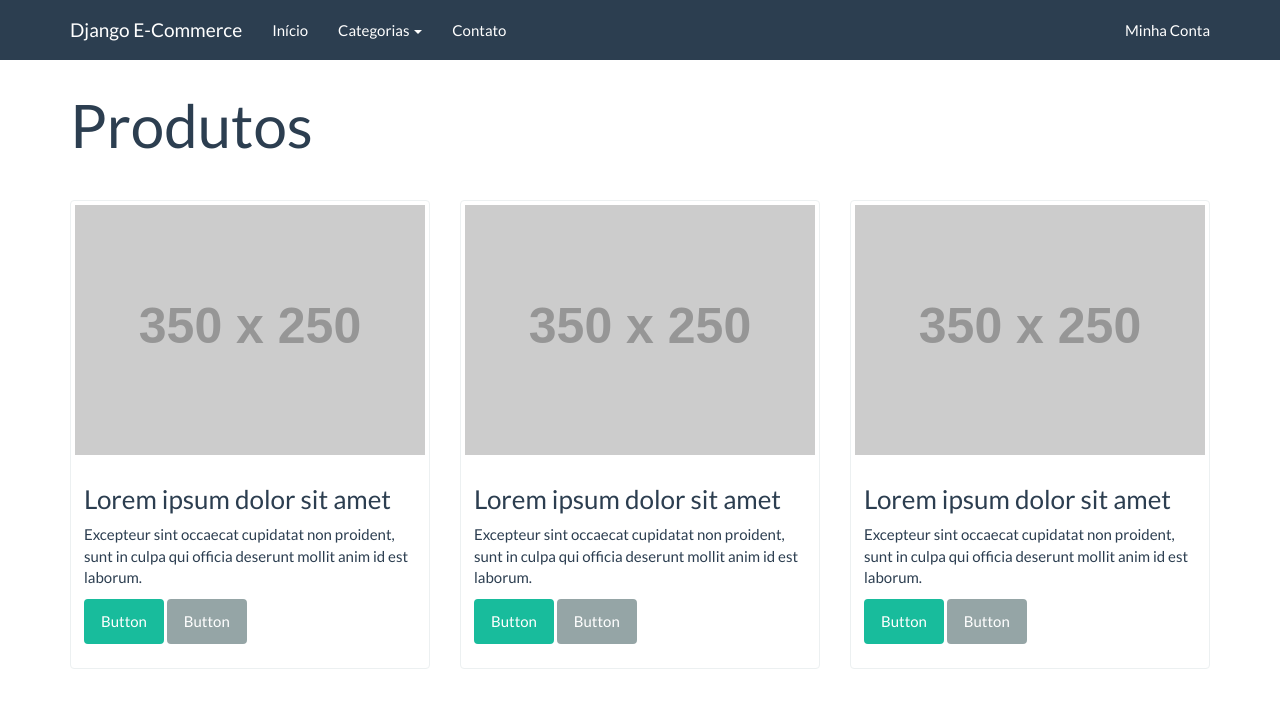
After one commit to VitorMeneses/thanos, a Django app: page /produtos/ in a window 1280 px wide. The commit adds this page. Shown: the top 708 px of the page. Run offline with Django 3.2, Linux system fonts and the light colour scheme; grey boxes labelled with a size stand in for pictures from a placeholder-image service; some libraries are stand-ins or nearby versions.

Commit message:
creating templates with inheritance

```diff
--- /dev/null
+++ b/spaceBlue/templates/base.html
@@ -0,0 +1,53 @@
+<!DOCTYPE html>
+{% load static %}
+<html lang="en">
+<head>
+	<meta charset="utf-8">
+	<title>Django E-Commerce</title>
+	<meta name="viewport" content="width=device-width, initial-scale=1">
+	<meta http-equiv="X-UA-Compatible" content="IE=edge" />
+	<link rel="stylesheet" href="{% static 'assets/bootstrap.min.css' %}" media="screen" />
+	<link rel="stylesheet" href="{% static 'assets/custom.min.css' %}" media="screen" />
+</head>
+<body>
+    <div class="navbar navbar-default navbar-fixed-top">
+      <div class="container">
+        <div class="navbar-header">
+          <a href="" class="navbar-brand">Django E-Commerce</a>
+          <button class="navbar-toggle" type="button" data-toggle="collapse" data-target="#navbar-main">
+            <span class="icon-bar"></span>
+            <span class="icon-bar"></span>
+            <span class="icon-bar"></span>
+          </button>
+        </div>
+        <div class="navbar-collapse collapse" id="navbar-main">
+          <ul class="nav navbar-nav">
+            <li>
+              <a href="{% url 'index' %}">Início</a>
+            </li>
+            <li class="dropdown">
+              <a class="dropdown-toggle" data-toggle="dropdown" href="{% url 'product_list' %}" id="download">Categorias <span class="caret"></span></a>
+              <ul class="dropdown-menu" aria-labelledby="download">
+                <li><a href="{% url 'product_list' %}">Notebooks</a></li>
+				<li><a href="{% url 'product_list' %}">Acessórios</a></li>
+				<li><a href="{% url 'product_list' %}">Celulares</a></li>
+              </ul>
+            </li>
+			<li>
+				<a href="{% url 'contact' %}">Contato</a>
+			</li>
+          </ul>
+          <ul class="nav navbar-nav navbar-right">
+            <li><a href="#">Minha Conta</a></li>
+          </ul>
+        </div>
+      </div>
+    </div>
+    <div class="container">
+        {% block container %}   {% endblock %}
+		</footer>
+	</div>
+	<script src="https://code.jquery.com/jquery-1.10.2.min.js"></script>
+    <script src="{% static 'assets/bootstrap.min.js' %}"></script>
+</body>
+</html>
--- /dev/null
+++ b/spaceBlue/templates/product_list.html
@@ -0,0 +1,54 @@
+{% extends "base.html" %}
+
+{% block title %}
+
+    Listagem de Produtos | {{ block.super }}
+
+{% endblock %}
+
+
+{% block container %}
+
+    <div class="page-header">
+			<h1>Produtos</h1>
+		</div>
+		<div class="row">
+			<div class="col-sm-6 col-md-4">
+				<div class="thumbnail">
+					<a href="#">
+						<img src="http://placehold.it/350x250" alt="" />
+					</a>
+					<div class="caption">
+						<h3>Lorem ipsum dolor sit amet</h3>
+						<p>Excepteur sint occaecat cupidatat non proident, sunt in culpa qui officia deserunt mollit anim id est laborum.</p>
+						<p><a href="#" class="btn btn-success" role="button">Button</a> <a href="#" class="btn btn-default" role="button">Button</a></p>
+					</div>
+				</div>
+			</div>
+			<div class="col-sm-6 col-md-4">
+	  		    <div class="thumbnail">
+	  				<a href="#">
+	  					<img src="http://placehold.it/350x250" alt="" />
+	  				</a>
+	  				<div class="caption">
+	  					<h3>Lorem ipsum dolor sit amet</h3>
+	  					<p>Excepteur sint occaecat cupidatat non proident, sunt in culpa qui officia deserunt mollit anim id est laborum.</p>
+	  					<p><a href="#" class="btn btn-success" role="button">Button</a> <a href="#" class="btn btn-default" role="button">Button</a></p>
+	  				</div>
+	  		    </div>
+			</div>
+			<div class="col-sm-6 col-md-4">
+	  		    <div class="thumbnail">
+	  				<a href="#">
+	  					<img src="http://placehold.it/350x250" alt="" />
+	  				</a>
+	  				<div class="caption">
+	  					<h3>Lorem ipsum dolor sit amet</h3>
+	  					<p>Excepteur sint occaecat cupidatat non proident, sunt in culpa qui officia deserunt mollit anim id est laborum.</p>
+	  					<p><a href="#" class="btn btn-success" role="button">Button</a> <a href="#" class="btn btn-default" role="button">Button</a></p>
+	  				</div>
+	  		    </div>
+		  	</div>
+		</div>
+
+{% endblock %}
--- a/spaceBlue/views.py
+++ b/spaceBlue/views.py
@@ -4,8 +4,21 @@
 from django.shortcuts import render
 from django.http import HttpResponse
 
+
 # Create your views here.
 
 
 def index(request):
     return render(request, 'index.html')
+
+
+def contact(request):
+    return render(request, 'contact.html')
+
+
+def product(request):
+    return render(request, 'product.html')
+
+
+def product_list(request):
+    return render(request, 'product_list.html')
--- a/thanos/urls.py
+++ b/thanos/urls.py
@@ -16,8 +16,12 @@ Including another URLconf
 from django.contrib import admin
 from django.urls import path
 from spaceBlue.views import index
+from spaceBlue import views
 
 urlpatterns = [
-    path('', index),
+    path('', views.index, name='index'),
+    path('contato/', views.contact, name='contact'),
+    path('produto/', views.product, name='product'),
+    path('produtos/', views.product_list, name='product_list'),
     path('admin/', admin.site.urls),
 ]
```
Also changed, not shown: spaceBlue/templates/contact.html (added, +44 -0 lines), spaceBlue/templates/index.html (+5 -65 lines), spaceBlue/templates/product.html (added, +48 -0 lines).
